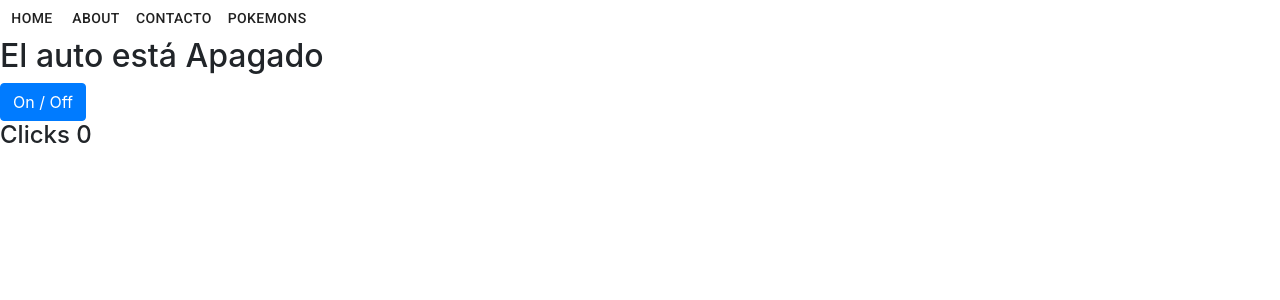
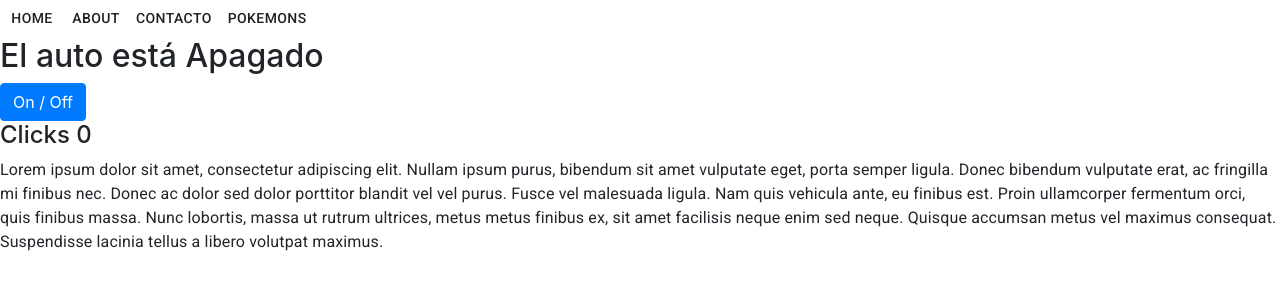
Before and after one commit to 4cnologi4/pokedex-react, a React (Create React App) app: page /home in a window 1280 px wide. Shown: the top 300 px of the page. Built offline with nearby package versions, Linux system fonts and the light colour scheme; no server answers.

Commit message:
3 files modified, 1 added

```diff
--- a/package.json
+++ b/package.json
@@ -10,9 +10,9 @@
     "bootstrap": "^4.5.3",
     "jquery": "3.5.1",
     "popper.js": "1.16.1",
-    "react": "16.14.0",
+    "react": "^17.0.1",
     "react-bootstrap": "^1.4.0",
-    "react-dom": "16.14.0",
+    "react-dom": "^17.0.1",
     "react-router-dom": "5.2.0"
   },
   "scripts": {
--- a/src/App.js
+++ b/src/App.js
@@ -8,6 +8,7 @@ import "bootstrap/dist/css/bootstrap.min.css";
 import "./style.css";
 
 import Saludar from "./SaludarComponent";
+import ContextMenu from "./pages/ContextMenu";
 import Contacto from "./pages/Contacto";
 import About from "./pages/About";
 import ListPokemon from "./pages/ListPokemon";
@@ -45,6 +46,7 @@ export default function App() {
         <Switch>
           <Route path="/home">
             <Saludar />
+            <ContextMenu />
           </Route>
           <Route path="/about">
             <About />
--- /dev/null
+++ b/src/pages/ContextMenu.js
@@ -0,0 +1,57 @@
+import React from "react";
+import Menu from "@material-ui/core/Menu";
+import MenuItem from "@material-ui/core/MenuItem";
+import Typography from "@material-ui/core/Typography";
+
+const initialState = {
+  mouseX: null,
+  mouseY: null
+};
+
+export default function ContextMenu() {
+  const [state, setState] = React.useState(initialState);
+
+  const handleClick = event => {
+    event.preventDefault();
+    setState({
+      mouseX: event.clientX - 2,
+      mouseY: event.clientY - 4
+    });
+  };
+
+  const handleClose = () => {
+    setState(initialState);
+  };
+
+  return (
+    <div onContextMenu={handleClick} style={{ cursor: "context-menu" }}>
+      <Typography>
+        Lorem ipsum dolor sit amet, consectetur adipiscing elit. Nullam ipsum
+        purus, bibendum sit amet vulputate eget, porta semper ligula. Donec
+        bibendum vulputate erat, ac fringilla mi finibus nec. Donec ac dolor sed
+        dolor porttitor blandit vel vel purus. Fusce vel malesuada ligula. Nam
+        quis vehicula ante, eu finibus est. Proin ullamcorper fermentum orci,
+        quis finibus massa. Nunc lobortis, massa ut rutrum ultrices, metus metus
+        finibus ex, sit amet facilisis neque enim sed neque. Quisque accumsan
+        metus vel maximus consequat. Suspendisse lacinia tellus a libero
+        volutpat maximus.
+      </Typography>
+      <Menu
+        keepMounted
+        open={state.mouseY !== null}
+        onClose={handleClose}
+        anchorReference="anchorPosition"
+        anchorPosition={
+          state.mouseY !== null && state.mouseX !== null
+            ? { top: state.mouseY, left: state.mouseX }
+            : undefined
+        }
+      >
+        <MenuItem onClick={handleClose}>Copy</MenuItem>
+        <MenuItem onClick={handleClose}>Print</MenuItem>
+        <MenuItem onClick={handleClose}>Highlight</MenuItem>
+        <MenuItem onClick={handleClose}>Email</MenuItem>
+      </Menu>
+    </div>
+  );
+}
--- a/src/pages/ListPokemon.js
+++ b/src/pages/ListPokemon.js
@@ -8,20 +8,14 @@ import Col from "react-bootstrap/Col";
 
 export default function ListPokemon({ pokemons }) {
   return (
-    <div>
-      {pokemons.map(pokeInfo => (
-        <Pokemon key={pokeInfo.id} pokemonInfo={pokeInfo} />
-      ))}
-    </div>
+    <Container>
+      <Row>
+        {pokemons.map(pokeInfo => (
+          <Col xs={12} sm={6} md={4}>
+            <Pokemon key={pokeInfo.id} pokemonInfo={pokeInfo} />
+          </Col>
+        ))}
+      </Row>
+    </Container>
   );
 }
-
-// <Container>
-//   <Row>
-//     {pokemons.map(pokeInfo => (
-//       <Col xs={12} sm={6} md={4}>
-//         <Pokemon key={pokeInfo.id} pokemonInfo={pokeInfo} />
-//       </Col>
-//     ))}
-//   </Row>
-// </Container>
```
